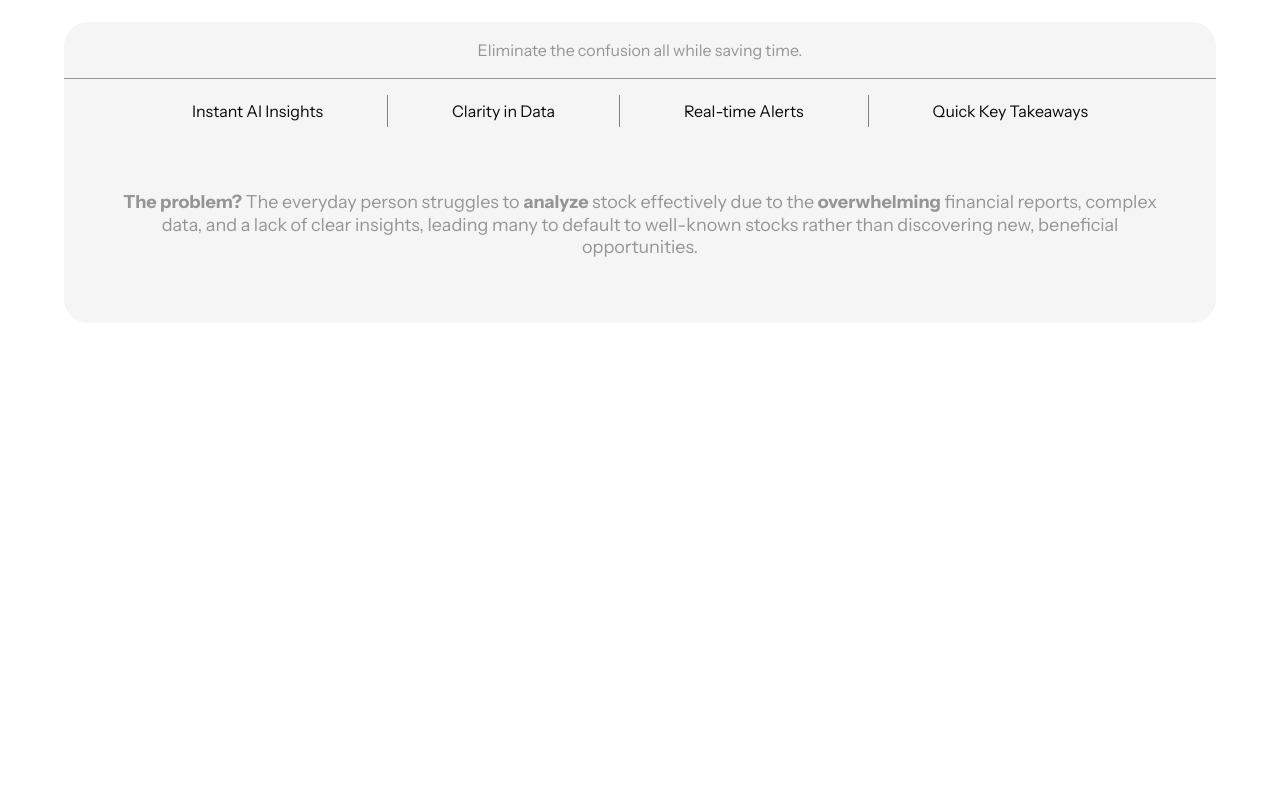
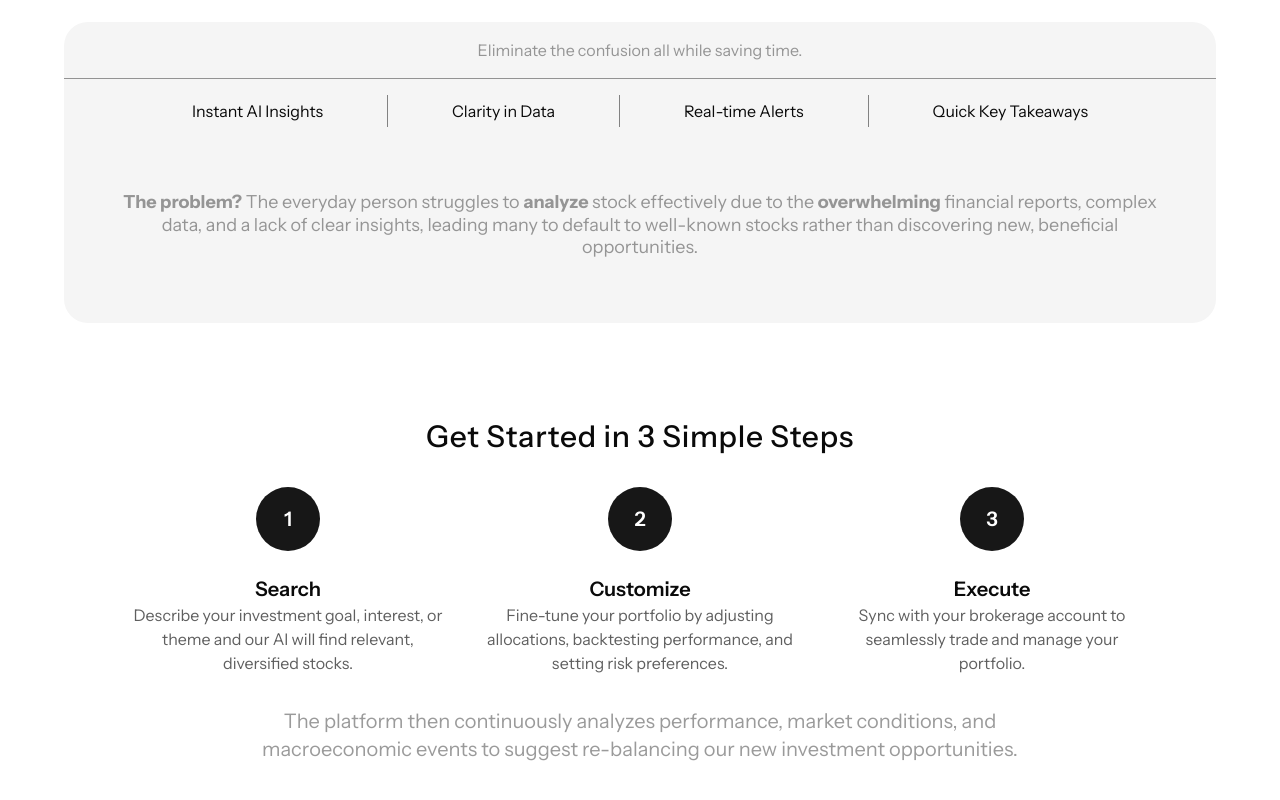
Before and after one commit to brennenho/folio, a Next.js app: page / in a window 1280 px wide. Shown: the part 654-1454 px from the top of the page. Before the commit the page ends 977 px from the top, so only its background shows below. Built offline with nearby package versions, Linux system fonts and the light colour scheme.

Commit message:
add steps section

```diff
--- a/src/app/page.tsx
+++ b/src/app/page.tsx
@@ -1,11 +1,13 @@
 import { Hero } from "@/components/landing/hero";
 import { Overview } from "@/components/landing/overview";
+import { Steps } from "@/components/landing/steps";
 
 export default function HomePage() {
   return (
     <main className="flex flex-col items-center justify-center">
       <Hero />
       <Overview />
+      <Steps />
     </main>
   );
 }
--- a/src/components/landing/hero.tsx
+++ b/src/components/landing/hero.tsx
@@ -4,7 +4,7 @@ import { ArrowRight } from "lucide-react";
 export function Hero() {
   return (
     <div className="flex h-[calc(100vh-220px)] w-full flex-col items-center justify-center gap-6 p-16 text-center">
-      <h1 className="text-7xl">Custom Portfolio Management</h1>
+      <h1 className="text-7xl tracking-wider">Custom Portfolio Management</h1>
       <h2 className="text-muted-foreground px-48 text-2xl">
         Purpose-built financial AI that transforms complex stock research into
         clear, actionable insights for smarter investing.
--- a/src/components/landing/overview.tsx
+++ b/src/components/landing/overview.tsx
@@ -23,7 +23,7 @@ export function Overview() {
           effectively due to the <span className="font-bold">overwhelming</span>{" "}
           financial reports, complex data, and a lack of clear insights, leading
           many to default to well-known stocks rather than discovering new,
-          beneficial opportunities.{" "}
+          beneficial opportunities.
         </p>
       </div>
     </div>
--- /dev/null
+++ b/src/components/landing/steps.tsx
@@ -0,0 +1,53 @@
+export function Steps() {
+  return (
+    <div className="my-24 flex w-full flex-col items-center gap-8 px-40 text-center">
+      <h1 className="text-3xl font-medium tracking-wide">
+        Get Started in 3 Simple Steps
+      </h1>
+      <div className="flex gap-8">
+        <Step
+          num={1}
+          title="Search"
+          description="Describe your investment goal, interest, or theme and our AI will find relevant, diversified stocks."
+        />
+        <Step
+          num={2}
+          title="Customize"
+          description="Fine-tune your portfolio by adjusting allocations, backtesting performance, and setting risk preferences."
+        />
+        <Step
+          num={3}
+          title="Execute"
+          description="Sync with your brokerage account to seamlessly trade and manage your portfolio."
+        />
+      </div>
+      <p className="text-muted-foreground px-16 text-xl opacity-50">
+        The platform then continuously analyzes performance, market conditions,
+        and macroeconomic events to suggest re-balancing our new investment
+        opportunities.
+      </p>
+    </div>
+  );
+}
+
+function Step({
+  num,
+  title,
+  description,
+}: {
+  num: number;
+  title: string;
+  description: string;
+}) {
+  return (
+    <div className="flex w-80 flex-col items-center gap-6">
+      <div className="bg-primary flex h-16 w-16 items-center justify-center rounded-full text-xl font-semibold text-white">
+        {num}
+      </div>
+      <div>
+        <h2 className="text-xl font-semibold">{title}</h2>
+        <p className="text-muted-foreground opacity-80">{description}</p>
+      </div>
+    </div>
+  );
+}
```
